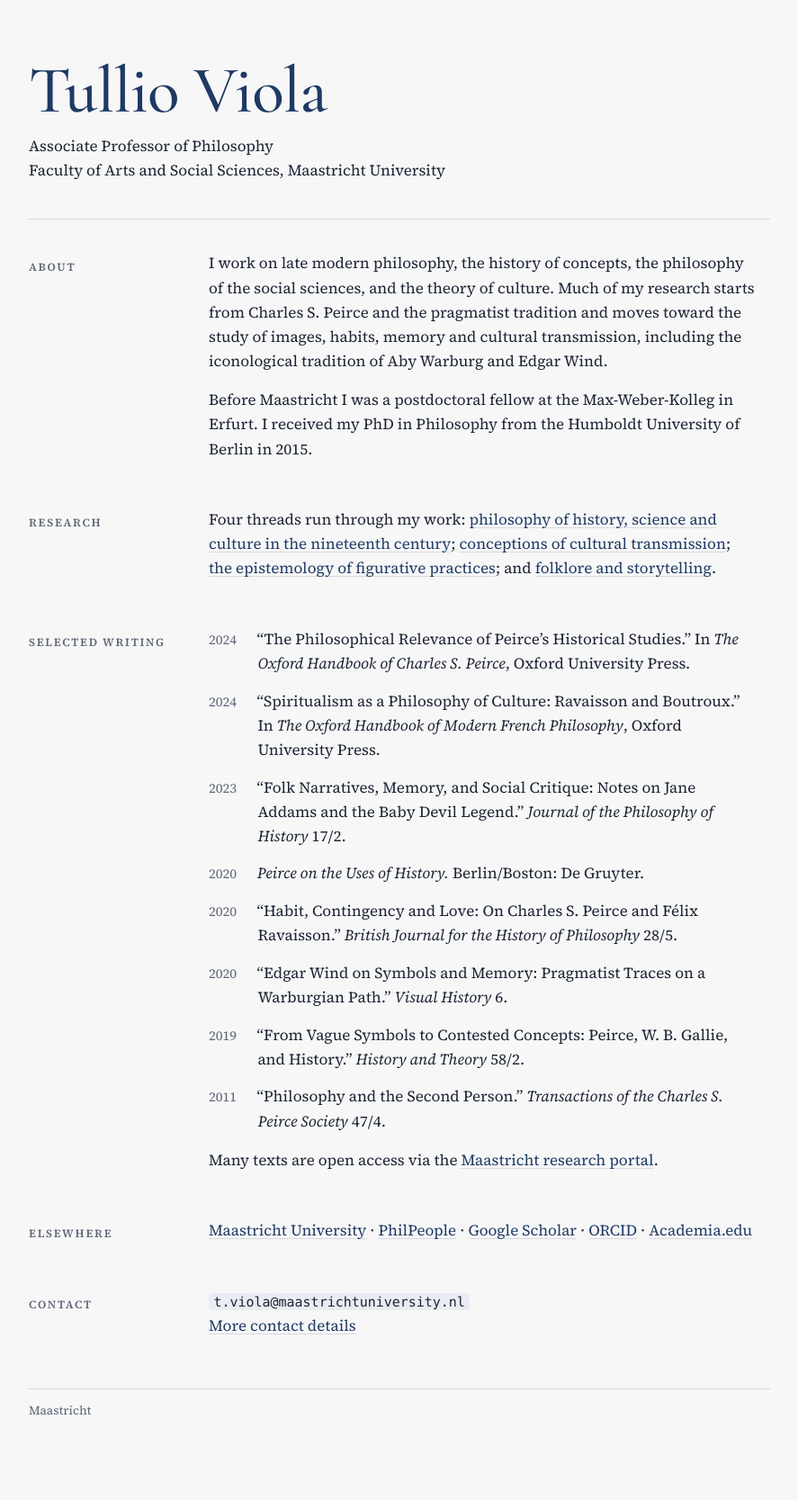
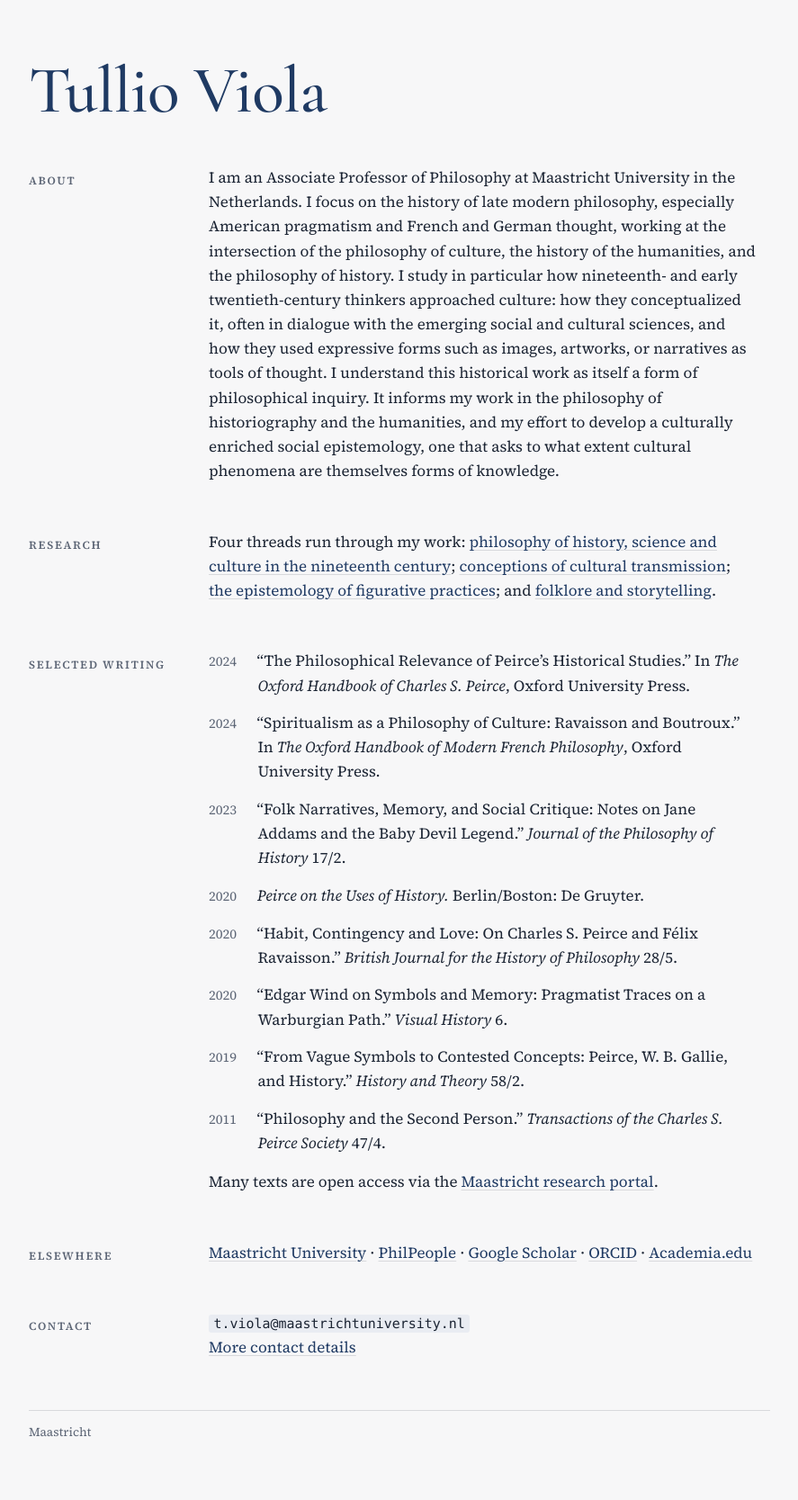
Before and after one commit to tullioviola-85/tullioviola-85.github.io, a Jekyll site: the page built from index.md, in a window 1280 px wide. Shown: the whole page at 90% size, without its empty margins (196-1083 px from the left). Built offline with Jekyll 4.4.1, drawn with Linux system fonts in a browser that asks for light colours; before the commit the page ends 1642 px from its top, so only the background shows below that.

Commit message:
Update index.md

```diff
--- a/index.md
+++ b/index.md
@@ -5,14 +5,9 @@ title: Tullio Viola
 
 # Tullio Viola
 
-Associate Professor of Philosophy
-Faculty of Arts and Social Sciences, Maastricht University
-
 ## About
 
-I work on late modern philosophy, the history of concepts, the philosophy of the social sciences, and the theory of culture. Much of my research starts from Charles S. Peirce and the pragmatist tradition and moves toward the study of images, habits, memory and cultural transmission, including the iconological tradition of Aby Warburg and Edgar Wind.
-
-Before Maastricht I was a postdoctoral fellow at the Max-Weber-Kolleg in Erfurt. I received my PhD in Philosophy from the Humboldt University of Berlin in 2015.
+I am an Associate Professor of Philosophy at Maastricht University in the Netherlands. I focus on the history of late modern philosophy, especially American pragmatism and French and German thought, working at the intersection of the philosophy of culture, the history of the humanities, and the philosophy of history. I study in particular how nineteenth- and early twentieth-century thinkers approached culture: how they conceptualized it, often in dialogue with the emerging social and cultural sciences, and how they used expressive forms such as images, artworks, or narratives as tools of thought. I understand this historical work as itself a form of philosophical inquiry. It informs my work in the philosophy of historiography and the humanities, and my effort to develop a culturally enriched social epistemology, one that asks to what extent cultural phenomena are themselves forms of knowledge.
 
 ## Research
 
```
